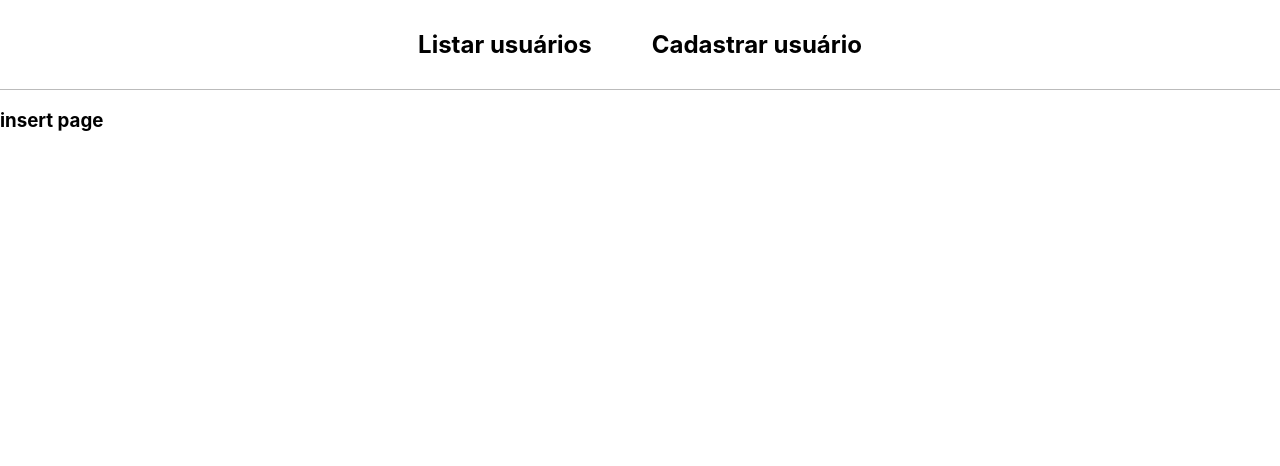
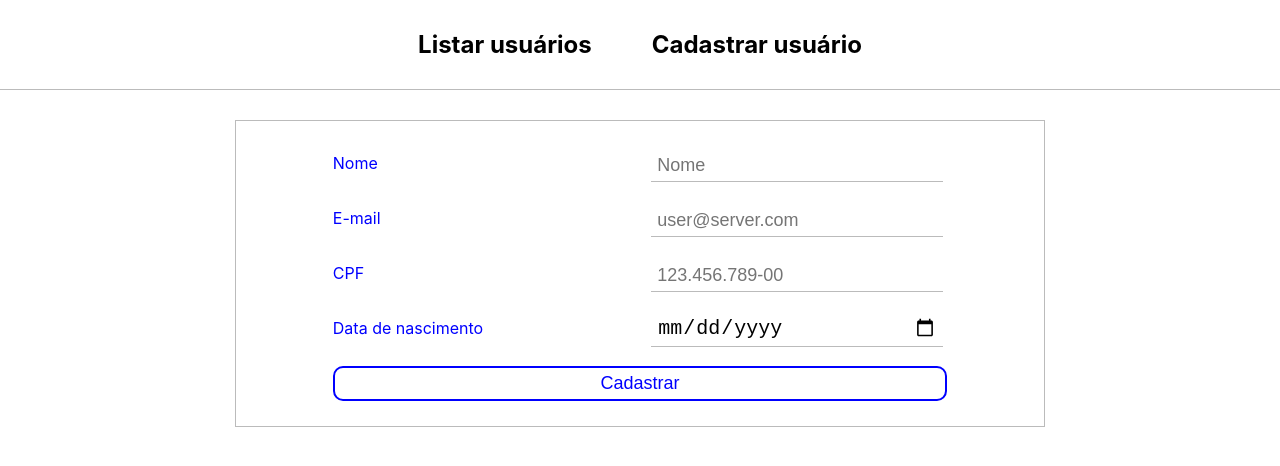
Before and after one commit to alexgmm/cadastro-usuarios, a React (Create React App) app in the folder frontend/: page /insert in a window 1280 px wide. Shown: the top 466 px of the page. Built offline with nearby package versions, Linux system fonts and the light colour scheme.

Commit message:
added user insertion form

```diff
--- /dev/null
+++ b/frontend/src/components/InserUserForm/InsertUserForm.jsx
@@ -0,0 +1,28 @@
+import React from "react";
+
+import "./style.css";
+
+function InsertUserForm() {
+  return (
+    <div id="form-container">
+      <div className="form-control">
+        <label htmlFor="input-name">Nome</label>
+        <input id="input-name" type="text" placeholder="Nome" />
+      </div>
+      <div className="form-control">
+        <label htmlFor="input-email">E-mail</label>
+        <input id="input-email" type="text" placeholder="user@server.com" />
+      </div>
+      <div className="form-control">
+        <label htmlFor="input-cpf">CPF</label>
+        <input id="input-cpf" type="text" placeholder="123.456.789-00" />
+      </div>
+      <div className="form-control">
+        <label htmlFor="input-date">Data de nascimento</label>
+        <input id="input-date" type="date" />
+      </div>
+      <button className="btn">Cadastrar</button>
+    </div>
+  );
+}
+export default InsertUserForm;
--- /dev/null
+++ b/frontend/src/components/InserUserForm/style.css
@@ -0,0 +1,93 @@
+#form-container {
+  width: 90%;
+
+  margin: 0 auto;
+  padding: 25px 20px;
+
+  border: 1px solid var(--light-gray);
+
+  display: flex;
+  align-items: center;
+  flex-direction: column;
+}
+
+#form-container > * {
+  width: 80%;
+}
+#form-container > :not(button) {
+  margin-bottom: 20px;
+}
+
+.form-control {
+  /* border: 1px solid red; */
+
+  display: flex;
+  flex-direction: row;
+  align-items: center;
+  justify-content: space-between;
+}
+
+.form-control > input {
+  height: 35px;
+  width: 300px;
+
+  border: none;
+
+  -webkit-box-shadow: 0px 5px 0px -4px var(--light-gray);
+  -moz-box-shadow: 0px 5px 0px -4px var(--light-gray);
+  box-shadow: 0px 5px 0px -4px var(--light-gray);
+
+  -webkit-transition: box-shadow 0.3s;
+  transition: box-shadow 0.3s;
+
+  padding: 5px 10px;
+
+  font-size: x-large;
+}
+
+.form-control > input:focus {
+  outline: none;
+
+  -webkit-box-shadow: 0px 5px 0px -4px var(--primary);
+  -moz-box-shadow: 0px 5px 0px -4px var(--primary);
+  box-shadow: 0px 5px 0px -4px var(--primary);
+}
+
+.form-control > label {
+  color: var(--primary);
+}
+
+::placeholder {
+  font-size: large;
+}
+
+::-webkit-input-placeholder {
+  font-size: large;
+}
+
+:-ms-input-placeholder {
+  font-size: large;
+}
+
+.btn {
+  height: 35px;
+  border-radius: 10px;
+
+  font-size: large;
+
+  border: 2px solid var(--primary);
+
+  color: var(--primary);
+
+  background-color: white;
+
+  transition: 0.3s;
+
+  cursor: pointer;
+}
+
+.btn:hover {
+  background-color: var(--primary);
+
+  color: white;
+}
--- a/frontend/src/components/Navbar/navbar.css
+++ b/frontend/src/components/Navbar/navbar.css
@@ -3,7 +3,7 @@
   flex-direction: row;
   justify-content: center;
 
-  border-bottom: 1px solid #bbb;
+  border-bottom: 1px solid var(--light-gray);
 }
 
 .navbar-link {
--- a/frontend/src/index.css
+++ b/frontend/src/index.css
@@ -1,6 +1,16 @@
+:root {
+  --primary: blue;
+  --light-gray: #bbb;
+}
+
+* {
+  -webkit-box-sizing: border-box;
+  -moz-box-sizing: border-box;
+  box-sizing: border-box;
+}
+
 body {
   margin: 0;
-  box-sizing: border-box;
   font-family: -apple-system, BlinkMacSystemFont, "Segoe UI", "Roboto", "Oxygen",
     "Ubuntu", "Cantarell", "Fira Sans", "Droid Sans", "Helvetica Neue",
     sans-serif;
@@ -18,3 +28,11 @@
 
   color: black;
 }
+
+.container {
+  width: 900px;
+
+  margin: 30px auto;
+
+  /*   border: 1px solid black; */
+}
--- a/frontend/src/pages/InsertUser/InsertUser.jsx
+++ b/frontend/src/pages/InsertUser/InsertUser.jsx
@@ -1,9 +1,10 @@
 import React from "react";
+import InsertUserForm from "../../components/InserUserForm/InsertUserForm";
 
 function InsertUser() {
   return (
-    <div>
-      <h3>insert page</h3>
+    <div className="container">
+      <InsertUserForm />
     </div>
   );
 }
```
